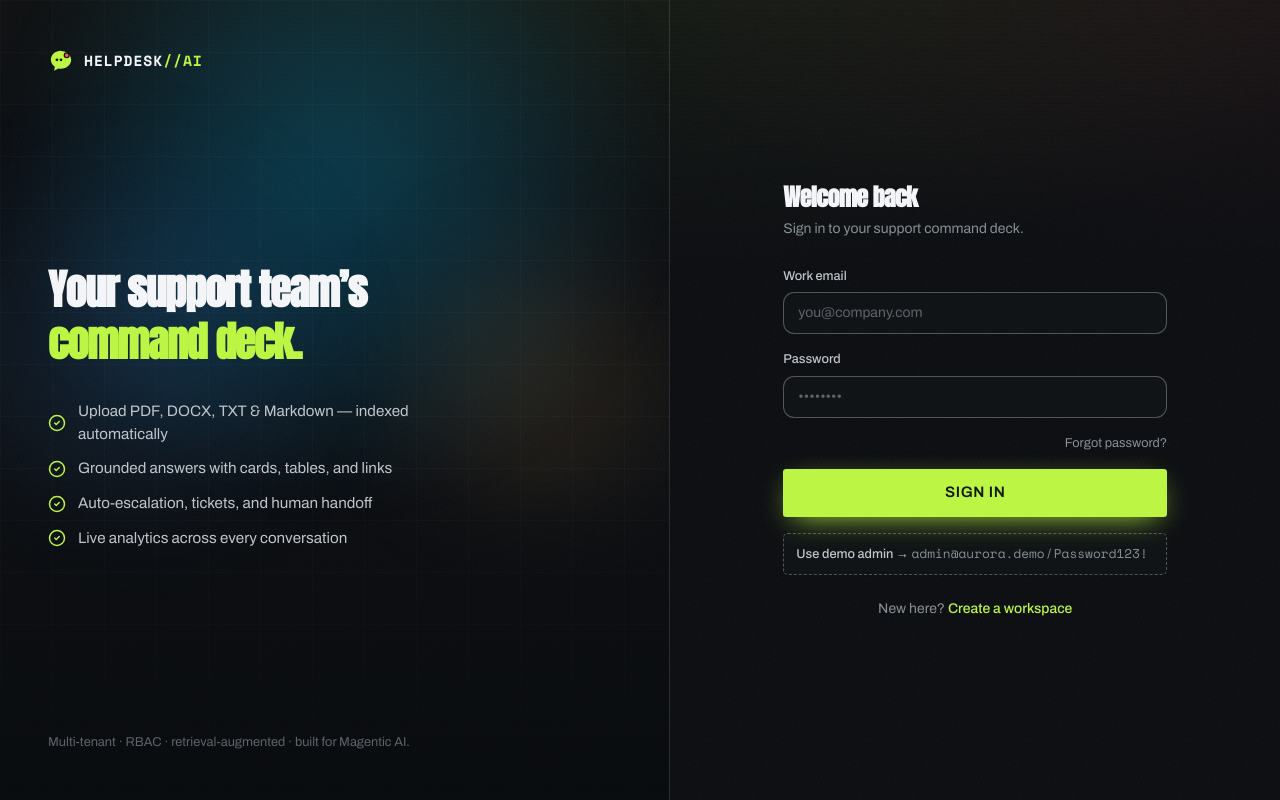
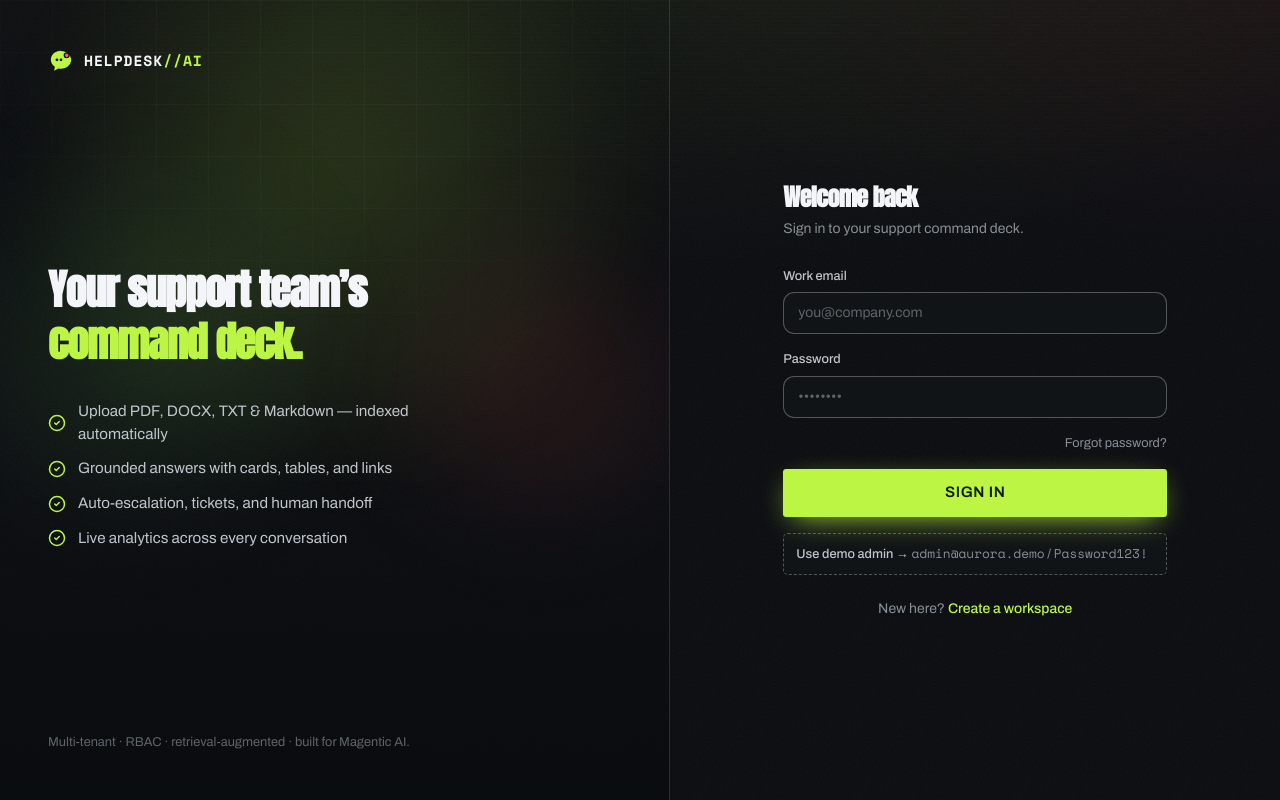
Before and after one commit to wcr-karan/aurora-ai, a Next.js app: page /login in a window 1280 px wide. Built offline with nearby package versions, Linux system fonts and the light colour scheme; no server answers.

Commit message:
style: update background theme and CtaFooter components

```diff
--- a/src/components/landing/aurora-bg.tsx
+++ b/src/components/landing/aurora-bg.tsx
@@ -10,24 +10,24 @@ import { motion } from "framer-motion";
 export function AuroraBg({ className }: { className?: string }) {
   return (
     <div className={`pointer-events-none absolute inset-0 -z-10 overflow-hidden ${className ?? ""}`}>
-      <div className="absolute inset-0 deck-grid opacity-70" />
+      <div className="absolute inset-0 deck-grid deck-grid-fade opacity-80" />
 
       <motion.div
         className="absolute -top-40 left-1/2 h-[42rem] w-[42rem] -translate-x-1/2 rounded-full"
         style={{
           background:
-            "radial-gradient(circle, oklch(0.72 0.15 234 / 0.28), transparent 62%)",
-          filter: "blur(40px)",
+            "radial-gradient(circle, oklch(0.9 0.205 126 / 0.16), transparent 62%)",
+          filter: "blur(44px)",
         }}
-        animate={{ scale: [1, 1.12, 1], opacity: [0.8, 1, 0.8] }}
+        animate={{ scale: [1, 1.12, 1], opacity: [0.75, 1, 0.75] }}
         transition={{ duration: 14, repeat: Infinity, ease: "easeInOut" }}
       />
       <motion.div
         className="absolute top-20 -left-32 h-[30rem] w-[30rem] rounded-full"
         style={{
           background:
-            "radial-gradient(circle, oklch(0.66 0.16 250 / 0.2), transparent 60%)",
-          filter: "blur(50px)",
+            "radial-gradient(circle, oklch(0.82 0.19 140 / 0.14), transparent 60%)",
+          filter: "blur(54px)",
         }}
         animate={{ x: [0, 40, 0], y: [0, 30, 0] }}
         transition={{ duration: 18, repeat: Infinity, ease: "easeInOut" }}
@@ -36,8 +36,8 @@ export function AuroraBg({ className }: { className?: string }) {
         className="absolute top-40 -right-24 h-[26rem] w-[26rem] rounded-full"
         style={{
           background:
-            "radial-gradient(circle, oklch(0.83 0.13 78 / 0.14), transparent 60%)",
-          filter: "blur(50px)",
+            "radial-gradient(circle, oklch(0.7 0.21 28 / 0.13), transparent 60%)",
+          filter: "blur(54px)",
         }}
         animate={{ x: [0, -30, 0], y: [0, 20, 0] }}
         transition={{ duration: 20, repeat: Infinity, ease: "easeInOut" }}
--- a/src/components/landing/cta-footer.tsx
+++ b/src/components/landing/cta-footer.tsx
@@ -6,26 +6,40 @@ import { Logo } from "@/components/ui/logo";
 import { buttonClasses } from "@/components/ui/button";
 import { DEMO } from "@/lib/demo";
 import { Reveal } from "./reveal";
+import { Chapter } from "./chapter";
+import { Corners, Marquee } from "./hud";
 import { cn } from "@/lib/utils";
+
+const TICKER = [
+  "DEPLOY IN MINUTES",
+  "NO CREDIT CARD",
+  "GROUNDED ANSWERS",
+  "AUTO-ESCALATION",
+  "MULTI-CHANNEL",
+  "LIVE ANALYTICS",
+  "ONE-LINE EMBED",
+];
 
 export function CtaFooter() {
   return (
     <>
-      <section className="relative mx-auto max-w-7xl px-5 py-24 sm:px-8">
+      <section id="start" className="relative mx-auto max-w-7xl px-5 py-24 sm:px-8">
         <Reveal>
-          <div className="bezel relative overflow-hidden rounded-[var(--radius-xl)] border border-[var(--color-border-strong)] bg-[var(--color-surface)] px-6 py-16 text-center sm:px-12">
+          <Chapter index="06" title="Begin" />
+          <div className="bezel scanlines relative mt-8 overflow-hidden border border-[var(--color-border-strong)] bg-[var(--color-surface)] px-6 py-16 text-center sm:px-12 sm:py-20">
+            <Corners color="var(--color-primary)" size={18} inset={-7} />
             <div
-              className="absolute inset-0 -z-10 opacity-80"
-              style={{ background: "radial-gradient(ellipse 60% 80% at 50% 0%, oklch(0.72 0.15 234 / 0.18), transparent 70%)" }}
+              className="absolute inset-0 -z-10 opacity-90"
+              style={{ background: "radial-gradient(ellipse 60% 80% at 50% 0%, oklch(0.9 0.205 126 / 0.12), transparent 70%)" }}
             />
-            <h2 className="mx-auto max-w-2xl text-[clamp(2rem,4.5vw,3.4rem)] font-bold tracking-tight text-ink">
-              Give your docs a voice today.
+            <h2 className="mx-auto max-w-3xl text-[clamp(2.4rem,6vw,4.6rem)] uppercase text-ink">
+              Give your docs <span className="text-signal">a voice.</span>
             </h2>
-            <p className="mx-auto mt-4 max-w-xl text-[1.05rem] text-ink-2">
+            <p className="mx-auto mt-5 max-w-xl text-[1.05rem] text-ink-2">
               Spin up a tenant, upload a few files, and watch your assistant
               answer real questions in minutes. No credit card.
             </p>
-            <div className="mt-8 flex flex-wrap items-center justify-center gap-3">
+            <div className="mt-9 flex flex-wrap items-center justify-center gap-3">
               <Link href="/register" className={cn(buttonClasses("primary", "lg"), "group")}>
                 Create your workspace
                 <ArrowRight size={18} className="transition-transform group-hover:translate-x-0.5" />
@@ -34,24 +48,29 @@ export function CtaFooter() {
                 Sign in to the demo
               </Link>
             </div>
-            <p className="mt-5 text-[0.78rem] text-ink-faint">
-              Demo workspace · <span className="mono text-ink-3">{DEMO.adminEmail}</span> ·{" "}
-              <span className="mono text-ink-3">{DEMO.adminPassword}</span>
+            <p className="mono mt-6 text-[0.72rem] uppercase tracking-wide text-ink-faint">
+              demo · <span className="text-ink-3">{DEMO.adminEmail}</span> ·{" "}
+              <span className="text-ink-3">{DEMO.adminPassword}</span>
             </p>
           </div>
         </Reveal>
       </section>
 
+      {/* closing marquee */}
+      <div className="border-y border-[var(--color-border-strong)] bg-[var(--color-bg)] py-3">
+        <Marquee items={TICKER} speed={28} />
+      </div>
+
       <footer className="border-t border-[var(--color-border)]">
         <div className="mx-auto flex max-w-7xl flex-col items-center justify-between gap-4 px-5 py-10 sm:flex-row sm:px-8">
           <Logo />
-          <p className="text-[0.8rem] text-ink-faint">
-            Built for the Magentic AI assessment · Retrieval-augmented support, end to end.
+          <p className="mono text-[0.72rem] uppercase tracking-wide text-ink-faint">
+            built for the Magentic AI assessment · RAG support, end to end
           </p>
-          <div className="flex items-center gap-4 text-[0.8rem] text-ink-3">
-            <a href="#features" className="hover:text-ink">Platform</a>
-            <Link href="/login" className="hover:text-ink">Sign in</Link>
-            <Link href="/register" className="hover:text-ink">Start free</Link>
+          <div className="mono flex items-center gap-4 text-[0.72rem] uppercase tracking-wide text-ink-3">
+            <a href="#features" className="hover:text-primary">Systems</a>
+            <Link href="/login" className="hover:text-primary">Sign in</Link>
+            <Link href="/register" className="hover:text-primary">Start</Link>
           </div>
         </div>
       </footer>
```
